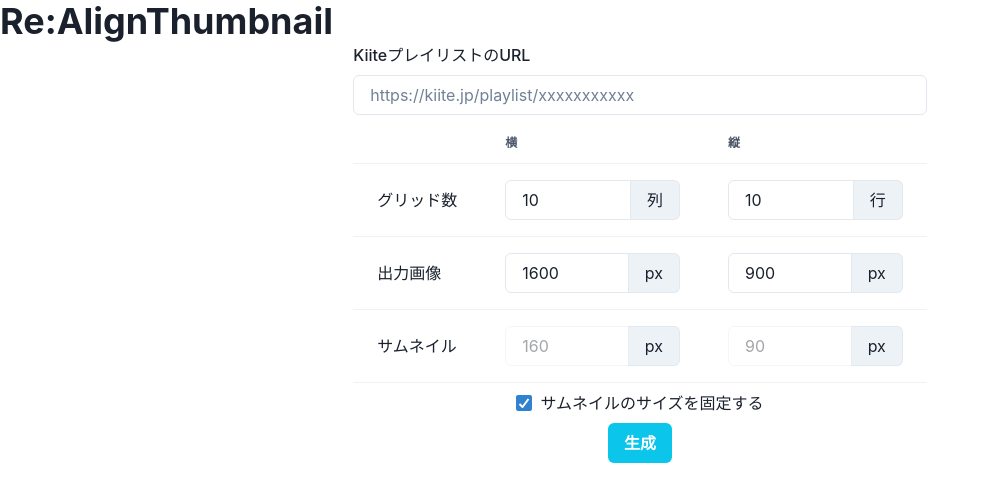
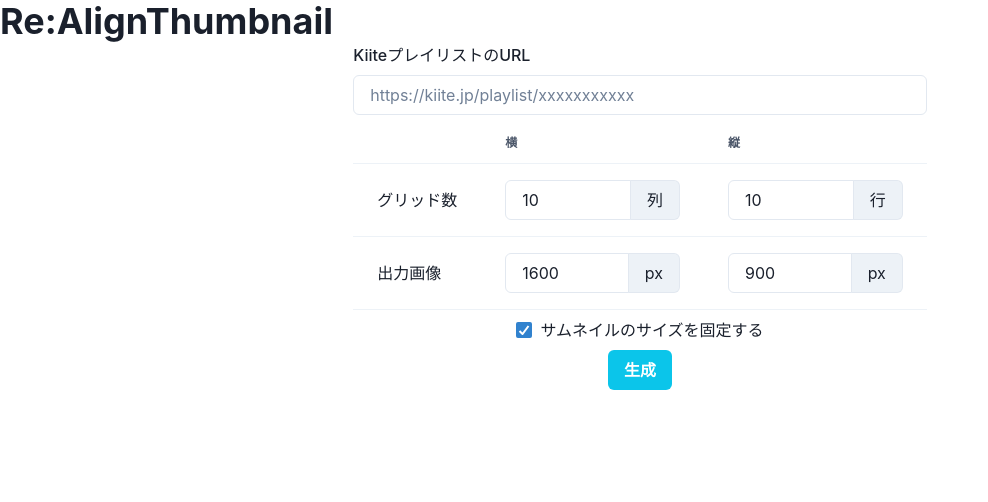
Before and after one commit to fanta-git/re-align-thumbnail, a Next.js app: page / in a window 1280 px wide. Shown: the top 502 px of the page, without its empty margins (0-988 px from the left). Built offline with nearby package versions, Linux system fonts and the light colour scheme.

Commit message:
sizeFormItemDataの削減

```diff
--- a/src/components/Forms.tsx
+++ b/src/components/Forms.tsx
@@ -1,18 +1,16 @@
-import { sizeFormItemData, sizeFormItems } from "@/consts/form";
+import { sizeFormDefaults } from "@/consts/form";
 import { getImageUrl } from "@/foundations/getImageUrl";
 import { imageUrlState, isImageLoadingState } from "@/stores/playlist";
 import { FormContents } from "@/types/form";
-import { createObject } from "@/util/arrays";
 import { Box, Button, FormLabel, Input, VStack } from "@chakra-ui/react";
 import { FormProvider, useForm } from "react-hook-form";
 import { useRecoilState, useSetRecoilState } from "recoil";
 import { SizeForm } from "./SizeForm";
 
 export default function Forms() {
-  const sizeFormDefault = createObject(sizeFormItems.map(v => v.register), sizeFormItems.map(v => v.defaultValue))
   const formMethods = useForm<FormContents>({
     defaultValues: {
-      ...sizeFormDefault,
+      ...sizeFormDefaults,
       isFixed: true
     }
   });
--- a/src/consts/form.ts
+++ b/src/consts/form.ts
@@ -1,10 +1,6 @@
-import { SizeFormItemData } from "@/types/form"
+import { SizeFormContents, SizeFormItemData } from "@/types/form"
 
 export const sizeFormHeads = ["", "横", "縦"] as const
-export const SIZE_FORM_TYPE = {
-    V: "vertical",
-    H: "horizontal"
-} as const
 export const SIZE_FORM_LABELS = {
     GRID: "グリッド数",
     THUMBNAIL: "サムネイル",
@@ -15,7 +11,6 @@ export const sizeFormItemData: SizeFormItemData[] = [{
     item: [{
         register: "columns",
         prefix: "列",
-        defaultValue: 10,
         adjust: { output: "outputWidth", thumbnail: "width" },
         inputProps: {
             min: 1
@@ -23,7 +18,6 @@ export const sizeFormItemData: SizeFormItemData[] = [{
     }, {
         register: "rows",
         prefix: "行",
-        defaultValue: 10,
         adjust: { output: "outputHeight", thumbnail: "height" },
         inputProps: {
             min: 1
@@ -34,7 +28,6 @@ export const sizeFormItemData: SizeFormItemData[] = [{
     item: [{
         register: "outputWidth",
         prefix: "px",
-        defaultValue: 1600,
         adjust: { output: "columns", thumbnail: "width" },
         inputProps: {
             min: 1
@@ -42,28 +35,17 @@ export const sizeFormItemData: SizeFormItemData[] = [{
     }, {
         register: "outputHeight",
         prefix: "px",
-        defaultValue: 900,
         adjust: { output: "rows", thumbnail: "height" },
         inputProps: {
             min: 1
         }
     }]
-}, {
-    label: SIZE_FORM_LABELS.THUMBNAIL,
-    item: [{
-        register: "width",
-        prefix: "px",
-        defaultValue: 160,
-        inputProps: {
-            isDisabled: true
-        }
-    }, {
-        register: "height",
-        prefix: "px",
-        defaultValue: 90,
-        inputProps: {
-            isDisabled: true
-        }
-    }]
 }]
-export const sizeFormItems = sizeFormItemData.flatMap(v => v.item)
+export const sizeFormDefaults = {
+    columns: 10,
+    rows: 10,
+    outputWidth: 1600,
+    outputHeight: 900,
+    width: 160,
+    height: 90,
+} satisfies SizeFormContents
```
Also changed, not shown: src/types/form.ts (+6 -9 lines).
